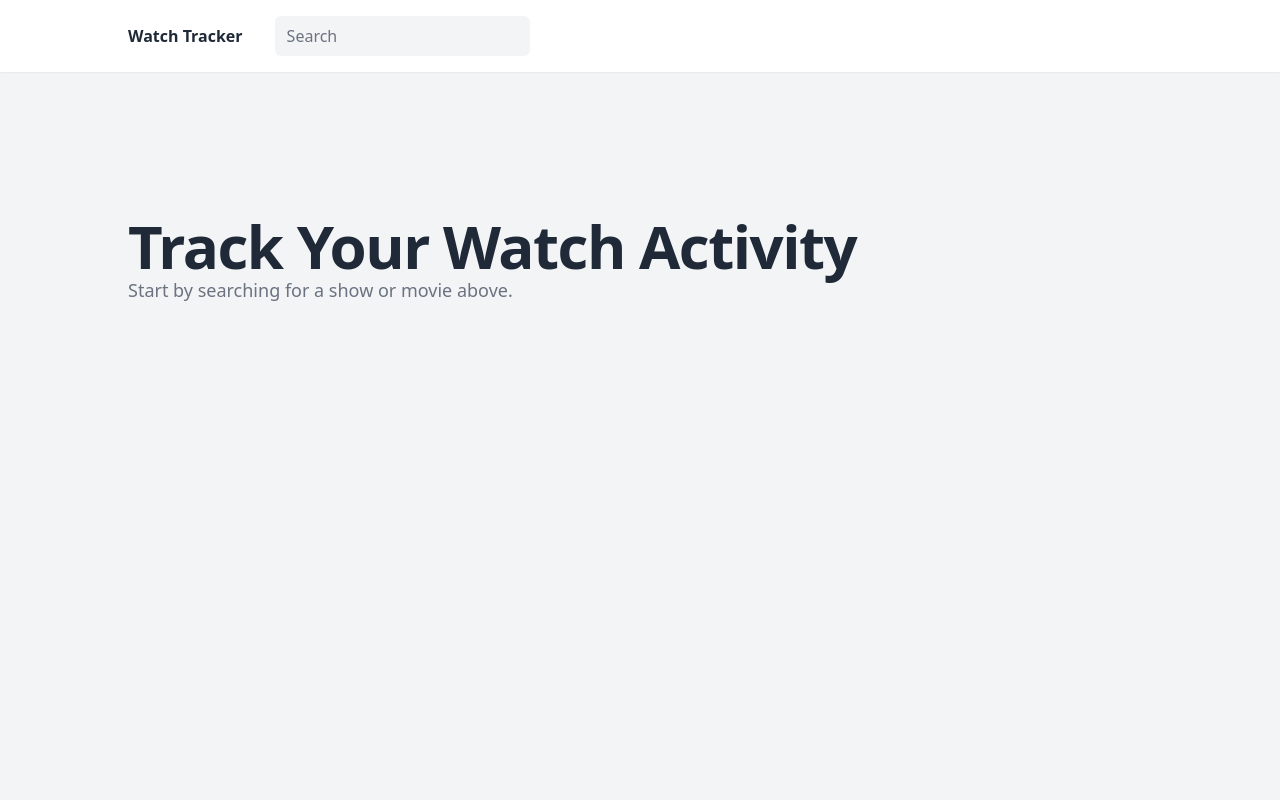
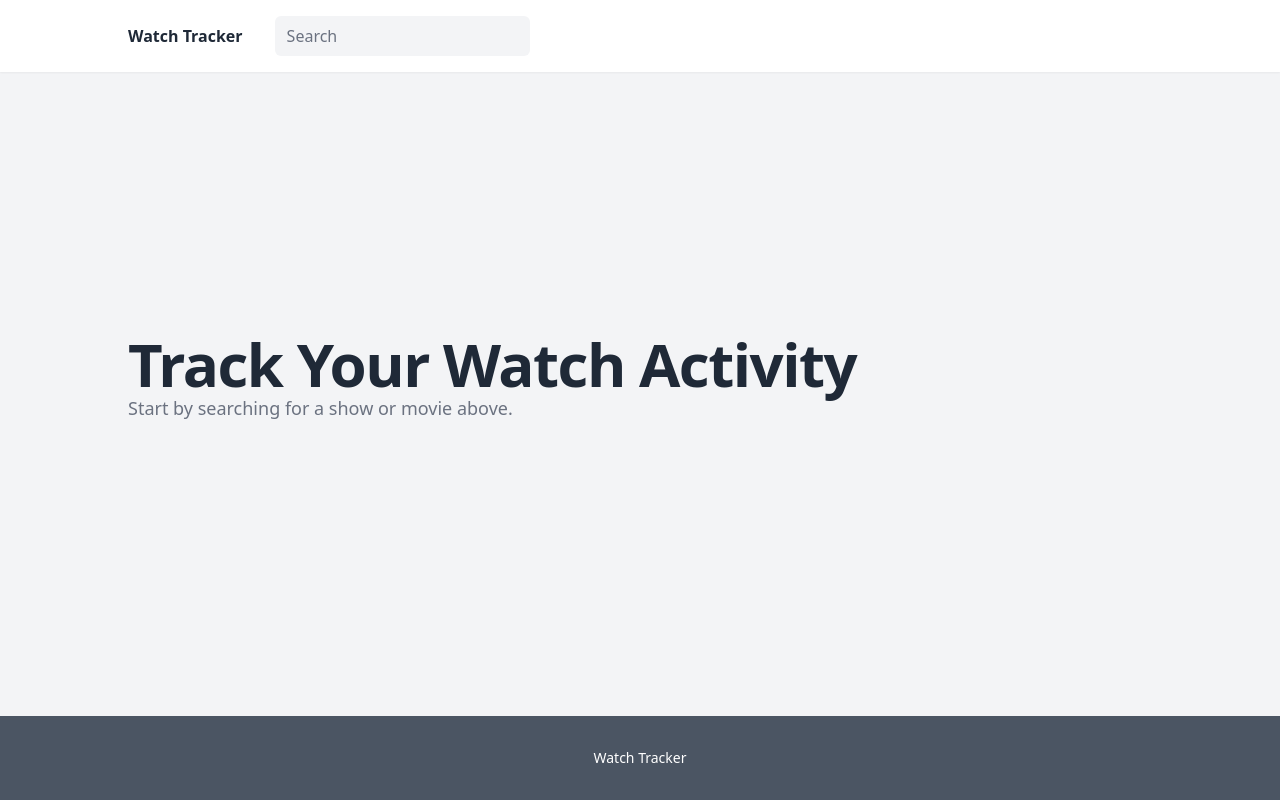
Before and after one commit to jchue/watch-tracker, a React (Create React App) app in the folder react-client/: page / in a window 1280 px wide. Built offline with nearby package versions, Linux system fonts and the light colour scheme.

Commit message:
Add footer placeholder and adjust vertical alignment of hero

```diff
--- a/react-client/public/index.html
+++ b/react-client/public/index.html
@@ -28,7 +28,7 @@
   </head>
   <body class="bg-gray-100 font-sans text-gray-800">
     <noscript>You need to enable JavaScript to run this app.</noscript>
-    <div id="root"></div>
+    <div id="root" class="h-full"></div>
     <!--
       This HTML file is a template.
       If you open it directly in the browser, you will see an empty page.
--- a/react-client/src/App.js
+++ b/react-client/src/App.js
@@ -16,7 +16,7 @@ function Content() {
   const location = useLocation();
 
   return (
-    <div className="max-w-5xl mx-auto">
+    <div className="max-w-5xl mx-auto h-full">
       <SwitchTransition>
         <CSSTransition classNames="fade" timeout={100} key={location.key} unmountOnExit appear>
 
@@ -36,16 +36,21 @@ function Content() {
 function App() {
   return (
     <Router>
-      <div className="App">
+      <div className="App h-full flex flex-col">
         <header className="bg-white py-4 shadow-sm">
           <div className="max-w-5xl mx-auto">
             <Link to="/" className="font-bold mr-8">Watch Tracker</Link>
             <Search />
           </div>
         </header>
-        <main className="pt-16">
+        <main className="pt-16 flex-grow">
           <Content />
         </main>
+        <footer className="bg-gray-600 mt-16 py-8 text-sm text-white">
+          <div className="max-w-5xl mx-auto text-center">
+            Watch Tracker
+          </div>
+        </footer>
       </div>
     </Router>
   );
--- a/react-client/src/index.css
+++ b/react-client/src/index.css
@@ -3,7 +3,12 @@
 @tailwind utilities;
 
 @layer base {
+  html {
+    height: 100%;
+  }
+
   body {
+    height: 100%;
     -webkit-font-smoothing: antialiased;
     -moz-osx-font-smoothing: grayscale;
   }
--- a/react-client/src/views/Home.jsx
+++ b/react-client/src/views/Home.jsx
@@ -3,7 +3,7 @@ import React from 'react';
 class Home extends React.Component {
   render() {
     return (
-      <div className="mt-20">
+      <div className="h-full flex flex-col justify-center">
         <span className="text-6xl tracking-tight font-extrabold text-gray-800">Track Your Watch Activity</span>
 
         <p className="text-lg text-gray-500">Start by searching for a show or movie above.</p>
```
